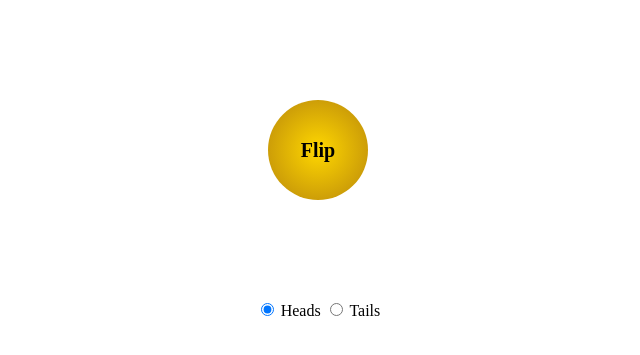
After one commit to KalleRantalainen/KaljaQuiz, a Flask app: page /coinflipperZ/coin in a window 1280 px wide. The commit adds this page. Shown: the top 355 px of the page, without its empty margins (322-962 px from the left). Run offline with Flask 3, Linux system fonts and the light colour scheme.

Commit message:
coinflip sekoilu (ei toimi) ((vielä))

```diff
--- a/app/__init__.py
+++ b/app/__init__.py
@@ -3,6 +3,7 @@ from flask import Flask
 from flask_session import Session
 
 from .QuizGame import quizgame_bp
+from .coinflipperZ import coinflipperZ_bp
 
 
 def create_app():
@@ -17,5 +18,6 @@ def create_app():
 
     app.register_blueprint(main)
     app.register_blueprint(quizgame_bp)
+    app.register_blueprint(coinflipperZ_bp)
 
     return app
--- a/app/coinflipperZ/routes.py
+++ b/app/coinflipperZ/routes.py
@@ -0,0 +1,20 @@
+from flask import jsonify, render_template, Blueprint, request, current_app
+import random
+
+from . import coinflipperZ_bp
+
+
+@coinflipperZ_bp.route("/coin")
+def coin_page():
+    return render_template("coinflipperZ.html")
+
+@coinflipperZ_bp.route("/api/flip")
+def flip_coin():
+    user_choice = request.args.get("choice")
+    result = random.choice(["Heads", "Tails"])
+    win = (user_choice == result)
+    return jsonify({"result": result, "win": win})
+
+@coinflipperZ_bp.route("/waiting")
+def waiting_screen_host():
+    return render_template("host_waiting_room.html")
--- /dev/null
+++ b/app/coinflipperZ/static/coinflip.js
@@ -0,0 +1,16 @@
+const coin = document.getElementById("coin");
+const resultText = document.getElementById("result");
+
+coin.addEventListener("click", async () => {
+  const selected = document.querySelector('input[name="side"]:checked').value;
+
+  coin.classList.add("flip");
+  resultText.textContent = "";
+  setTimeout(() => coin.classList.remove("flip"), 1000);
+
+  const res = await fetch("/api/flip?choice=" + selected);
+  const data = await res.json();
+  setTimeout(() => {
+    resultText.textContent = `Result: ${data.result} — You ${data.win ? "won!" : "lost."}`;
+  }, 1000);
+});
--- /dev/null
+++ b/app/coinflipperZ/templates/coinflipperZ.html
@@ -0,0 +1,42 @@
+<!DOCTYPE html>
+<html>
+<head>
+  <title>Coin Flipper</title>
+  <style>
+    .coin {
+      width: 100px;
+      height: 100px;
+      border-radius: 50%;
+      background: radial-gradient(circle, gold, #b8860b);
+      display: flex;
+      align-items: center;
+      justify-content: center;
+      font-weight: bold;
+      font-size: 20px;
+      margin: 100px auto;
+      cursor: pointer;
+      transform-style: preserve-3d;
+      transition: transform 1s;
+    }
+
+    .flip {
+      animation: flip 1s ease-in-out;
+    }
+
+    @keyframes flip {
+      from { transform: rotateY(0deg); }
+      to { transform: rotateY(1080deg); }
+    }
+  </style>
+</head>
+<body>
+  <div class="coin" id="coin">Flip</div>
+  <label style="display:block; text-align:center;">
+    <input type="radio" name="side" value="Heads" checked> Heads
+    <input type="radio" name="side" value="Tails"> Tails
+  </label>
+  <p id="result" style="text-align:center; font-size: 24px;"></p>
+
+  <script src="{{ url_for('coinflipperZ.static', filename='coinflip.js') }}" defer></script>
+</body>
+</html>
--- a/app/templates/host.html
+++ b/app/templates/host.html
@@ -9,5 +9,6 @@
     <h1>Host Screen</h1>
     <p>Select a game</p>
     <a href="/quizgame/waiting">KaljaQuiz</a><br>
+    <a href="/coinflipperZ/waiting">CoinflipperZ</a><br>
 </body>
 </html>
```
Also changed, not shown: app/coinflipperZ/templates/host_waiting_room.html (added, +20 -0 lines).
